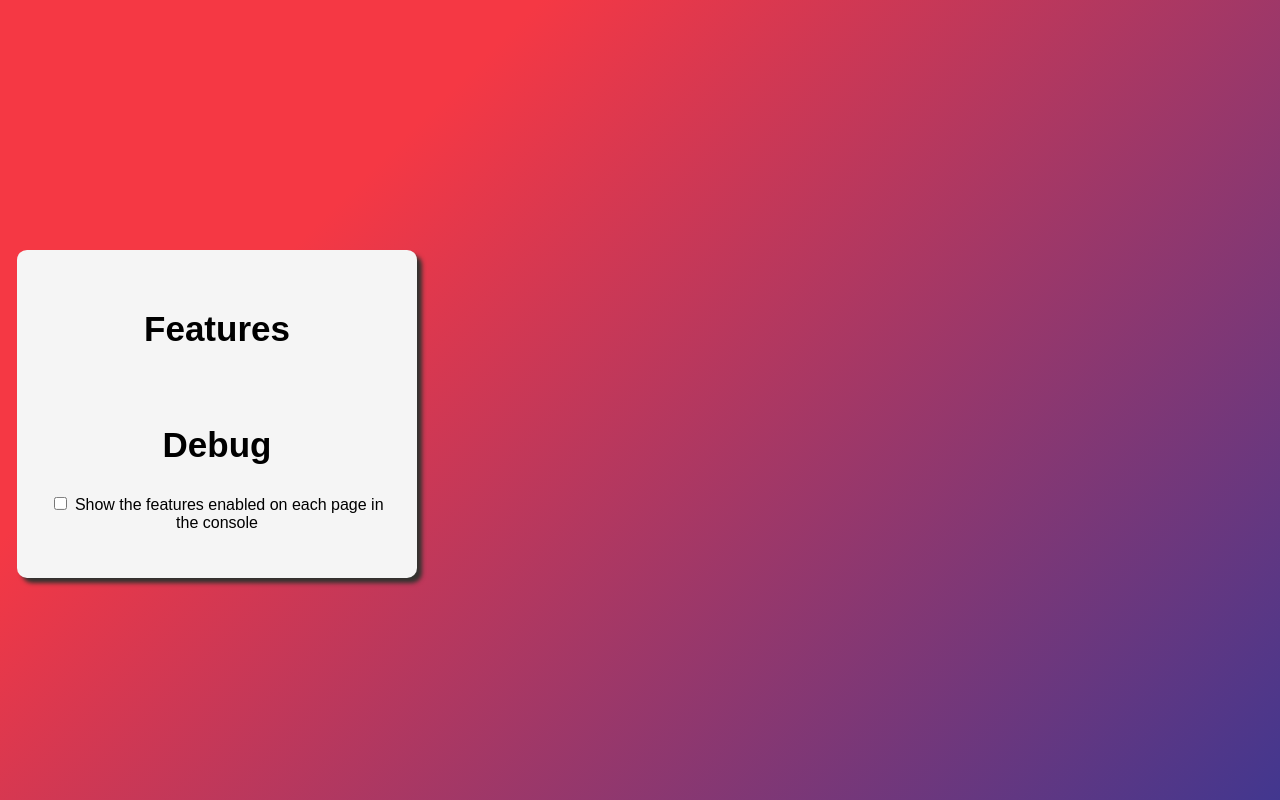
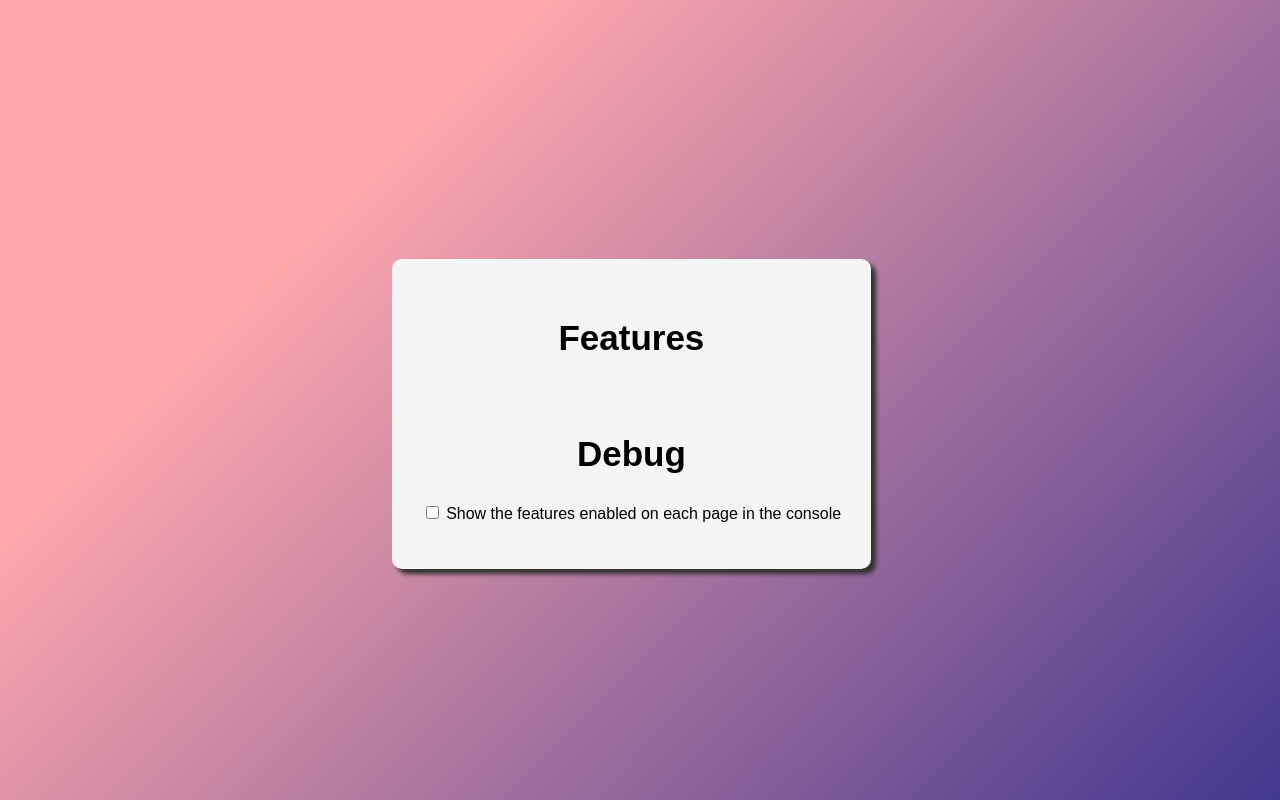
Before and after one commit to rahgurung/YourTube, a browser extension: page src/options.html in a window 1280 px wide. Drawn offline with Linux system fonts and the light colour scheme.

Commit message:
style improvement

```diff
--- a/src/options.html
+++ b/src/options.html
@@ -4,7 +4,7 @@
 <head>
     <link rel="stylesheet" href="./style/options.css">
 </head>
-<body style="background-image: linear-gradient(315deg, #42378f 0%, #f53844 74%)">
+<body style="background-image: linear-gradient(315deg, #42378f 0%, #ffa7ac 74%)">
     <div class="options-form-div">
         <form id="options-form">
             <section>
--- a/src/style/options.css
+++ b/src/style/options.css
@@ -1,9 +1,8 @@
 body {
-    width: 400px;
     margin: 14px 17px;
     /* Chrome default, match for Firefox  */
     font-family: sans-serif;
-    /* width: 96%; */
+    width: 96%;
     text-align: center;
     position: absolute;
     top: 50%;
```
